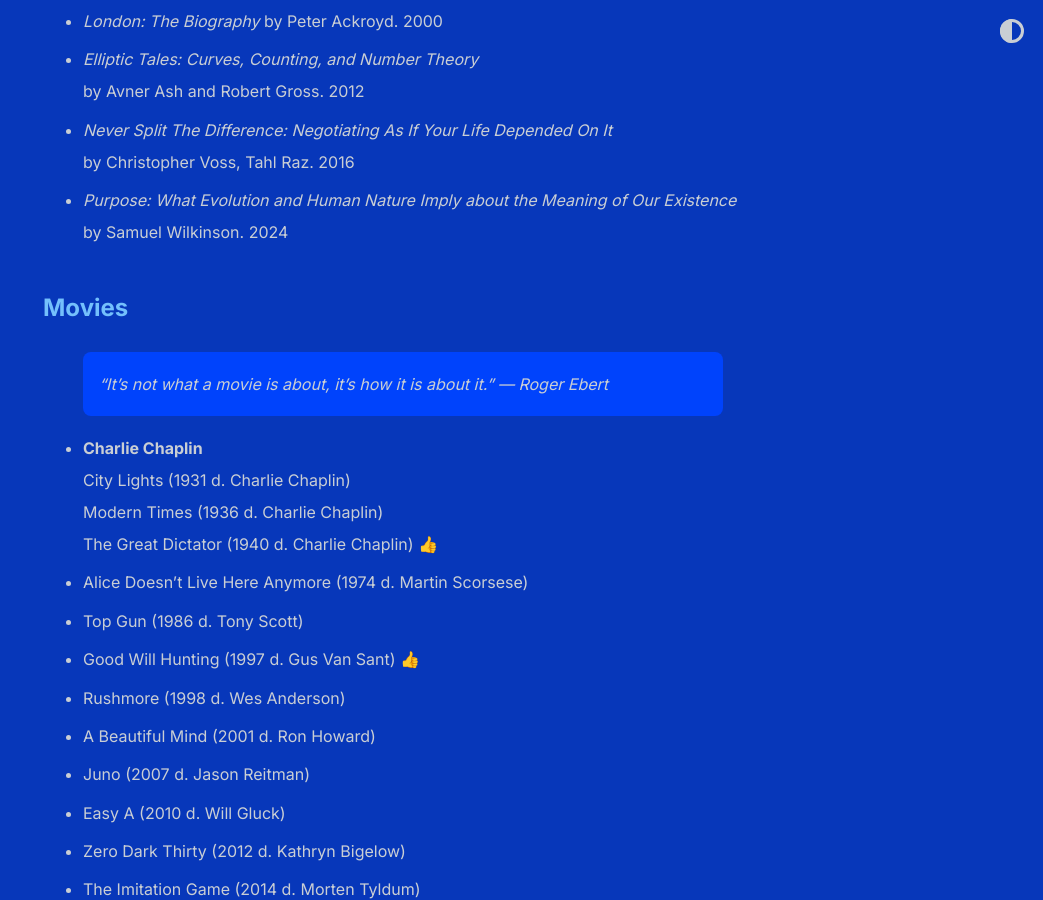
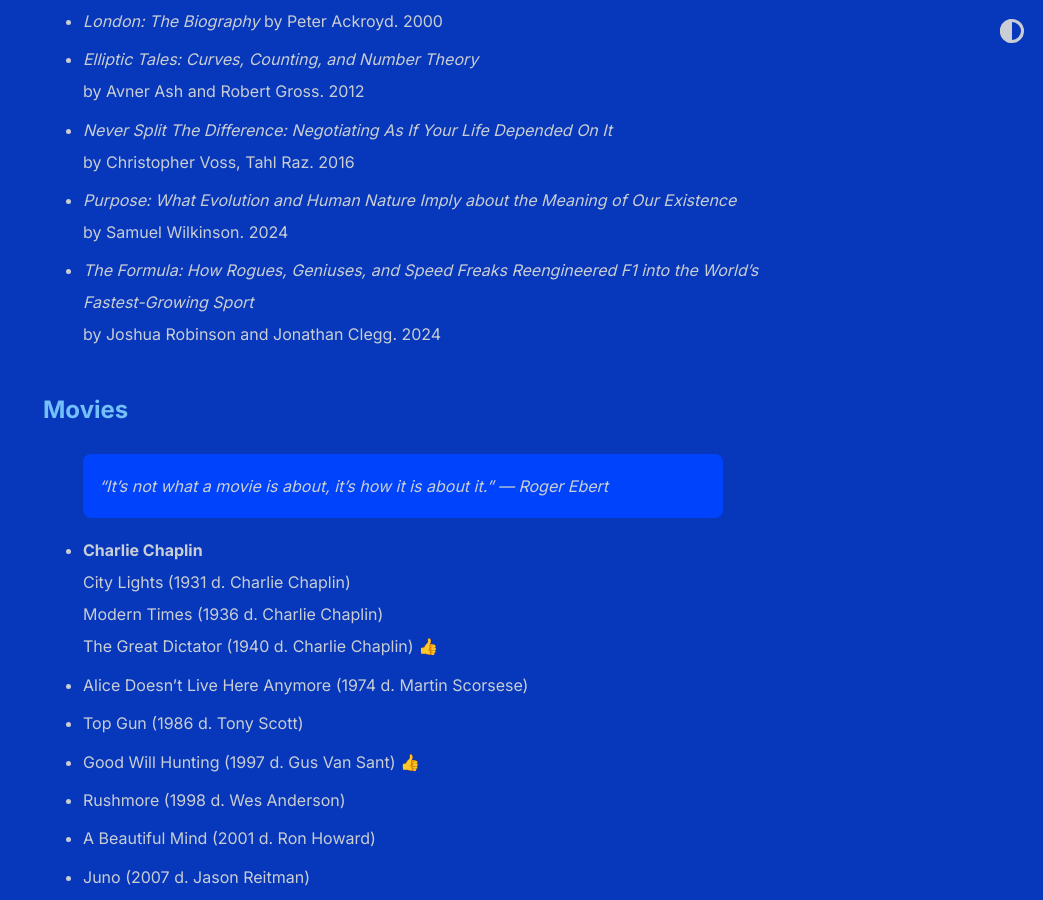
Before and after one commit to shihankanungo/shihankanungo.github.io, a Jekyll site: the page built from wrapped.md, in a window 1280 px wide and 900 px high, scrolled down 1341 px. Shown: the whole window, without its empty margins (237-1280 px from the left). Built offline with Jekyll 4.4.1, drawn with Linux system fonts in a browser that asks for light colours.

Commit message:
Update wrapped.md

```diff
--- a/wrapped.md
+++ b/wrapped.md
@@ -33,6 +33,7 @@
 - *Elliptic Tales: Curves, Counting, and Number Theory* <br> by Avner Ash and Robert Gross. 2012
 - *Never Split The Difference: Negotiating As If Your Life Depended On It* <br> by Christopher Voss, Tahl Raz. 2016
 - *Purpose: What Evolution and Human Nature Imply about the Meaning of Our Existence* <br> by Samuel Wilkinson. 2024
+- *The Formula: How Rogues, Geniuses, and Speed Freaks Reengineered F1 into the World's Fastest-Growing Sport* <br> by Joshua Robinson and Jonathan Clegg. 2024
 
 ## Movies
 
```
